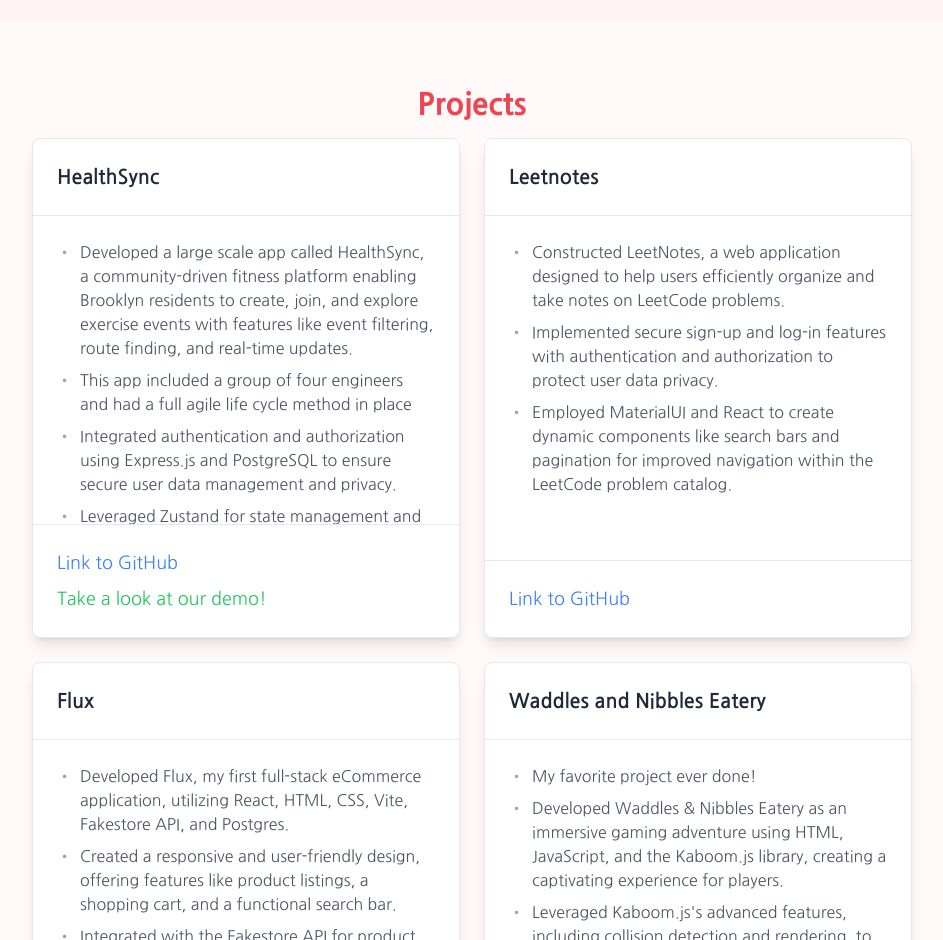
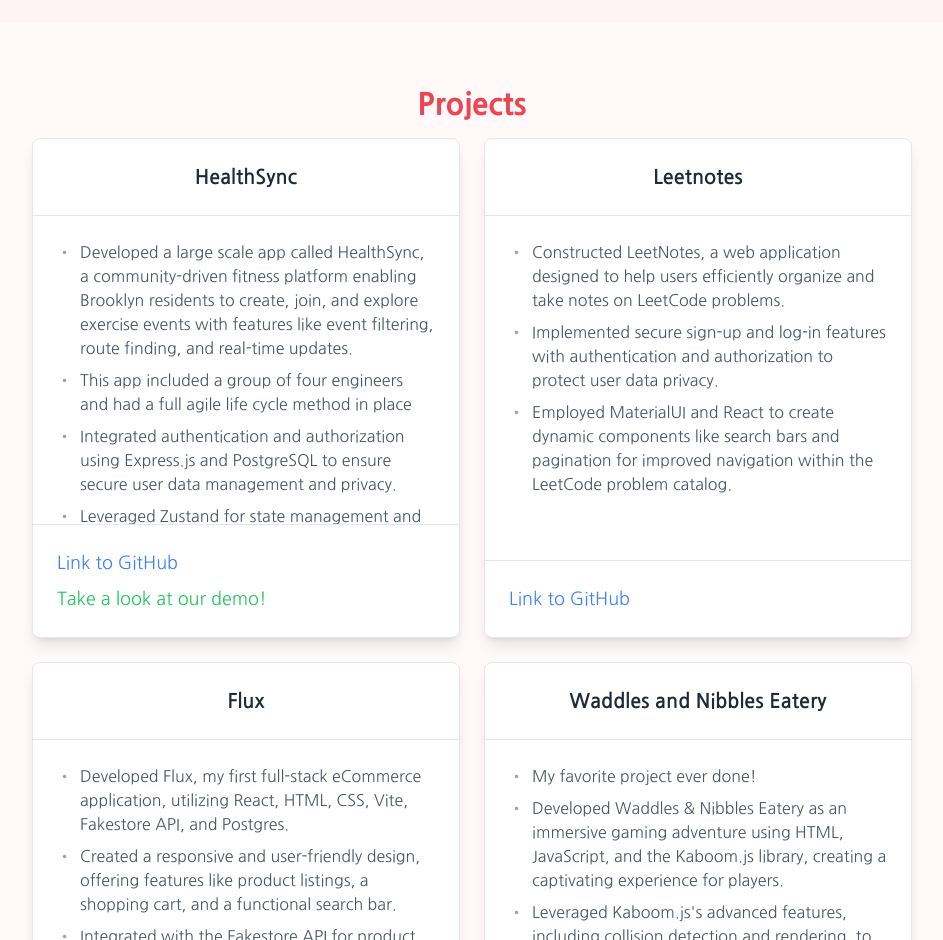
Before and after one commit to 999Marv/Marvin-Siri-Profile, a React (Vite) app: page / in a window 1280 px wide. Shown: the part 1560-2500 px from the top of the page, without its empty margins (288-1231 px from the left). Built offline with nearby package versions, Linux system fonts and the light colour scheme.

Commit message:
centering text

```diff
--- a/src/components/ProjectItem.tsx
+++ b/src/components/ProjectItem.tsx
@@ -3,7 +3,7 @@ import { Project } from '../types/project';
 const ProjectItem = ({ project }: { project: Project }) => {
   return (
     <div className="border rounded-lg shadow-lg hover:shadow-xl transition-shadow bg-white w-full h-[500px] flex flex-col">
-      <h3 className="text-xl font-semibold text-gray-800 p-6 border-b">
+      <h3 className="text-xl text-center font-semibold text-gray-800 p-6 border-b">
         {project.title}
       </h3>
       <div className="flex-grow overflow-y-auto p-6">
```
